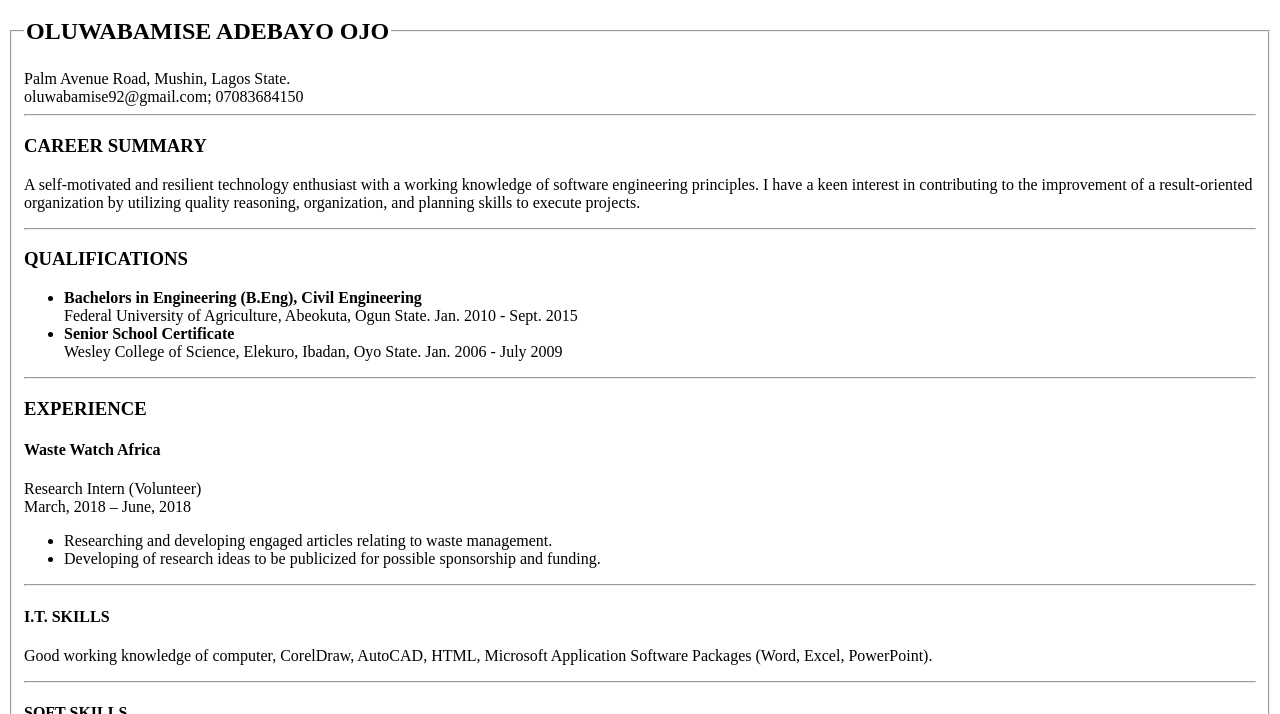
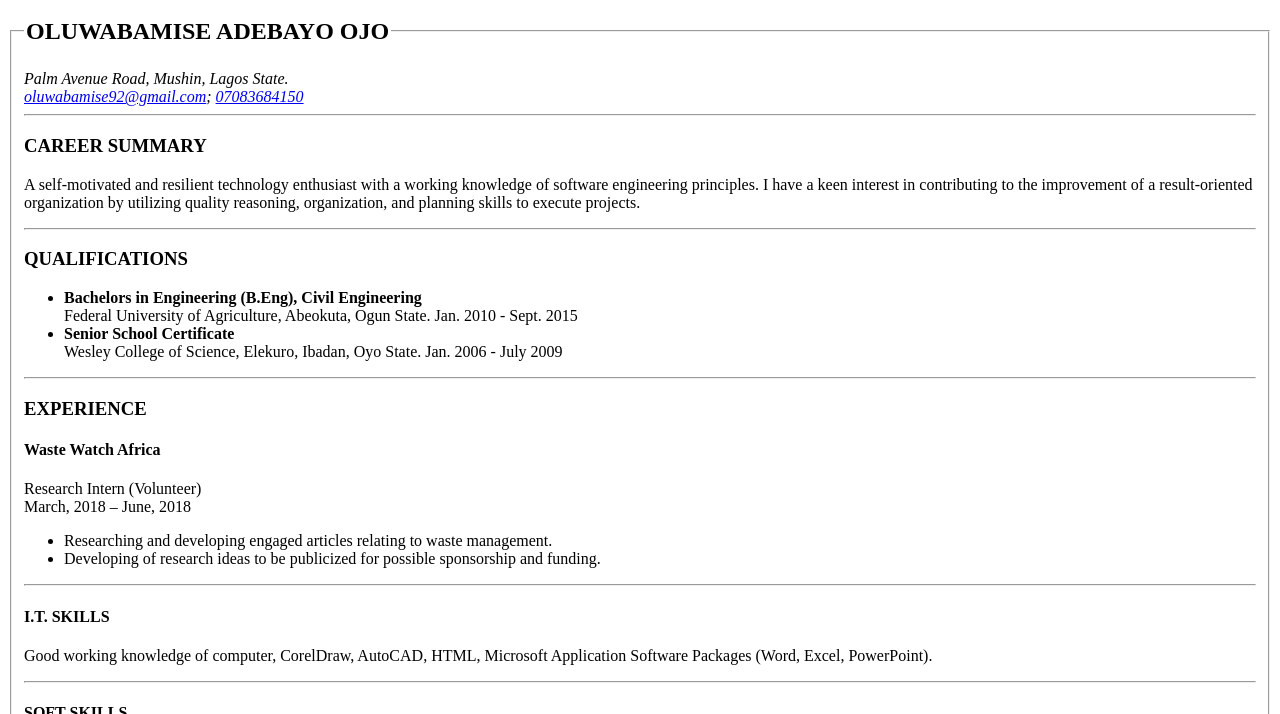
Before and after one commit to Oluwabammydu/My-Profile, a plain HTML site: page oluwabamise.html in a window 1280 px wide. Shown: the part 386-1100 px from the top of the page. Drawn offline with Linux system fonts and the light colour scheme.

Commit message:
Updating file

```diff
--- a/oluwabamise.html
+++ b/oluwabamise.html
@@ -5,9 +5,9 @@
 </head>
 <body>
 	<header>
-		<center>
-			<h1>MY RESUME</h1>
-		</center>
+
+			<h1 align="center">MY RESUME</h1>
+
 	</header>
 	<img src="https://res.cloudinary.com/oluwabamise/image/upload/v1554379163/1_UhzkuLZVGEncFPrWafablQ.jpg">
 	<main>
@@ -15,10 +15,11 @@
 			<legend>
 				<h2> OLUWABAMISE ADEBAYO OJO</h2>
 			</legend>
-			<div>
+			<address>
 				Palm Avenue Road, Mushin, Lagos State.<br>
-				oluwabamise92@gmail.com; 07083684150
-			</div><hr>
+				<a href="mailto:oluwabamise92@gmail.com">oluwabamise92@gmail.com</a>;
+				<a href="tel:07083684150"> 07083684150</a>
+			</address><hr>
 
 			<div>
 			<h3>CAREER SUMMARY</h3>
```
